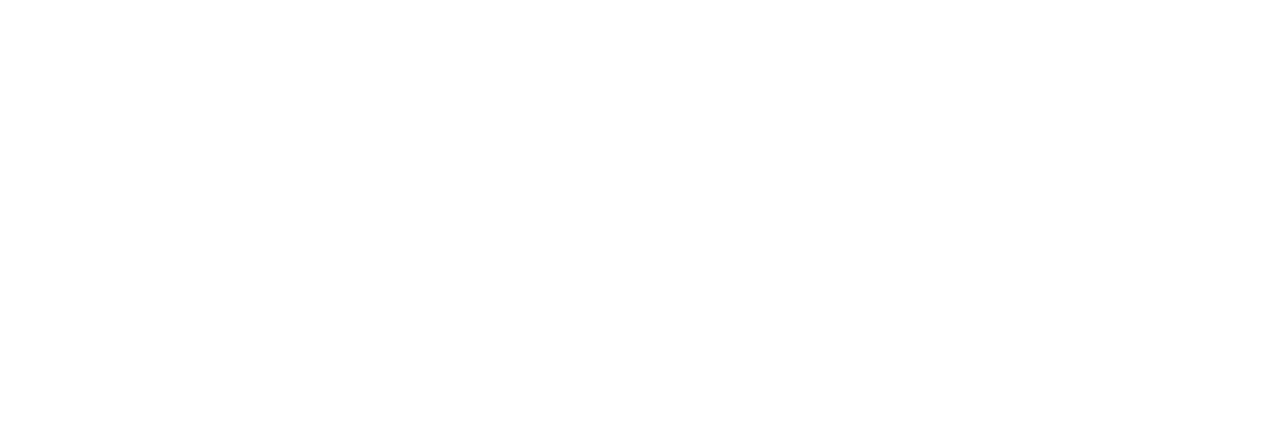
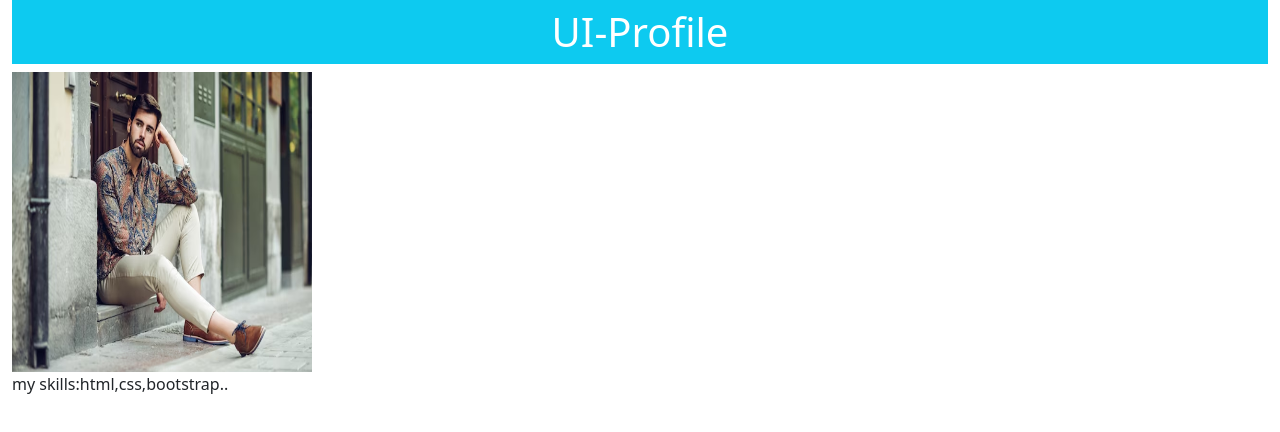
Before and after one commit to JANAKIGORLE/ui-portfolio, a website: page index.html in a window 1280 px wide. Drawn offline with nearby package versions, Linux system fonts and the light colour scheme.

Commit message:
version-2 index updated

```diff
--- a/index.html
+++ b/index.html
@@ -3,9 +3,15 @@
 <head>
     <meta charset="UTF-8">
     <meta name="viewport" content="width=device-width, initial-scale=1.0">
-    <title>ui-portfolio</title>
+    <title>Document</title>
+    <link rel="stylesheet" href="https://cdn.jsdelivr.net/npm/bootstrap-icons@1.11.1/font/bootstrap-icons.css">
+    <link href="https://cdn.jsdelivr.net/npm/bootstrap@5.3.2/dist/css/bootstrap.min.css" rel="stylesheet" integrity="sha384-T3c6CoIi6uLrA9TneNEoa7RxnatzjcDSCmG1MXxSR1GAsXEV/Dwwykc2MPK8M2HN" crossorigin="anonymous">
+    <script src="https://cdn.jsdelivr.net/npm/bootstrap@5.3.2/dist/js/bootstrap.bundle.min.js" integrity="sha384-C6RzsynM9kWDrMNeT87bh95OGNyZPhcTNXj1NW7RuBCsyN/o0jlpcV8Qyq46cDfL" crossorigin="anonymous"></script>
+
 </head>
-<body>
- <h1></h1>
+<body class="container-fluid">
+    <h1 class="bg-info text-white text-center p-2">UI-Profile</h1>
+    <img src="public/images/men's fashion.avif" width="300" height="300">
+    <p>my skills:html,css,bootstrap..</p>
 </body>
 </html>
```
